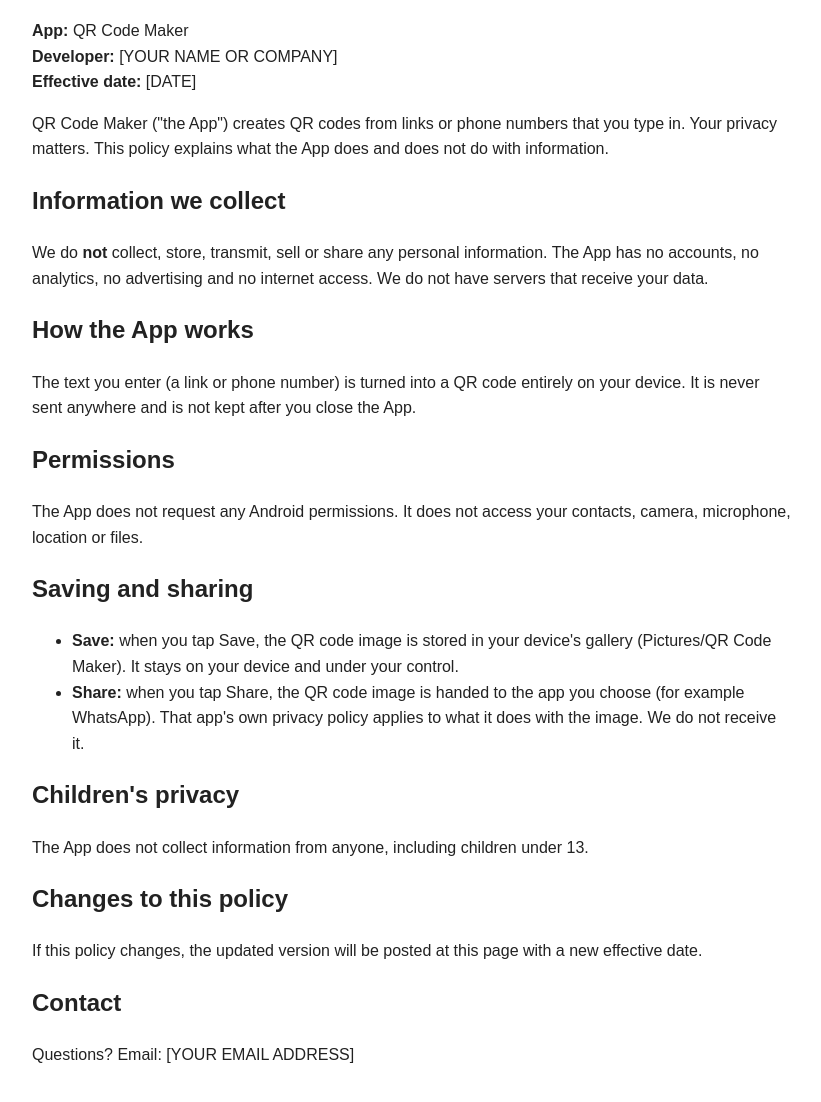
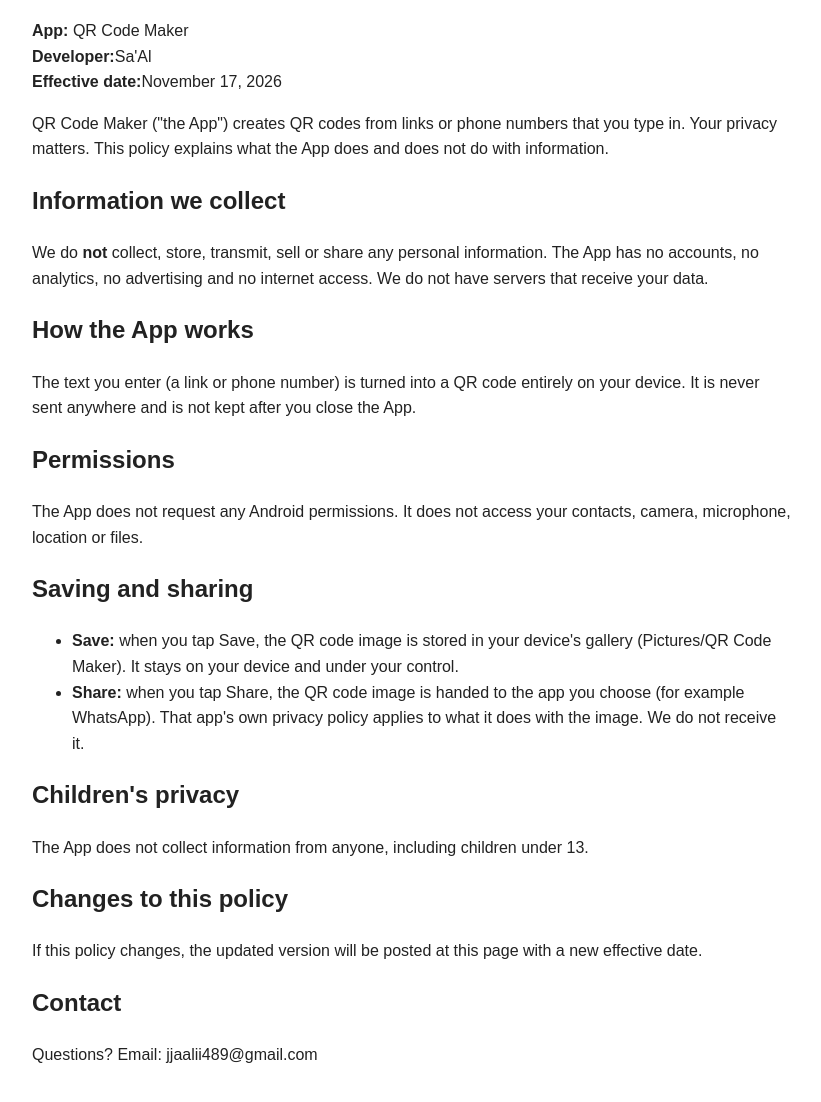
Before and after one commit to Sawera27/qrcodegenerator-privacy, a plain HTML site: page index.html in a window 1280 px wide. Shown: the part 100-1202 px from the top of the page, without its empty margins (228-1049 px from the left). Drawn offline with Linux system fonts and the light colour scheme.

Commit message:
Update privacy policy details in index.html

```diff
--- a/index.html
+++ b/index.html
@@ -2,7 +2,7 @@
 <title>Privacy Policy - QR Code Maker</title>
 <style>body{font-family:Arial,sans-serif;max-width:760px;margin:auto;padding:24px;line-height:1.6;color:#222}h1{color:#1E3A8A}</style></head><body>
 <h1>Privacy Policy</h1>
-<p><strong>App:</strong> QR Code Maker<br><strong>Developer:</strong> [YOUR NAME OR COMPANY]<br><strong>Effective date:</strong> [DATE]</p>
+<p><strong>App:</strong> QR Code Maker<br><strong>Developer:</strong>Sa'Al<br><strong>Effective date:</strong>November 17, 2026</p>
 <p>QR Code Maker ("the App") creates QR codes from links or phone numbers that you type in. Your privacy matters. This policy explains what the App does and does not do with information.</p>
 <h2>Information we collect</h2>
 <p>We do <strong>not</strong> collect, store, transmit, sell or share any personal information. The App has no accounts, no analytics, no advertising and no internet access. We do not have servers that receive your data.</p>
@@ -18,5 +18,5 @@
 <h2>Changes to this policy</h2>
 <p>If this policy changes, the updated version will be posted at this page with a new effective date.</p>
 <h2>Contact</h2>
-<p>Questions? Email: [YOUR EMAIL ADDRESS]</p>
+<p>Questions? Email: jjaalii489@gmail.com</p>
 </body></html>
```
